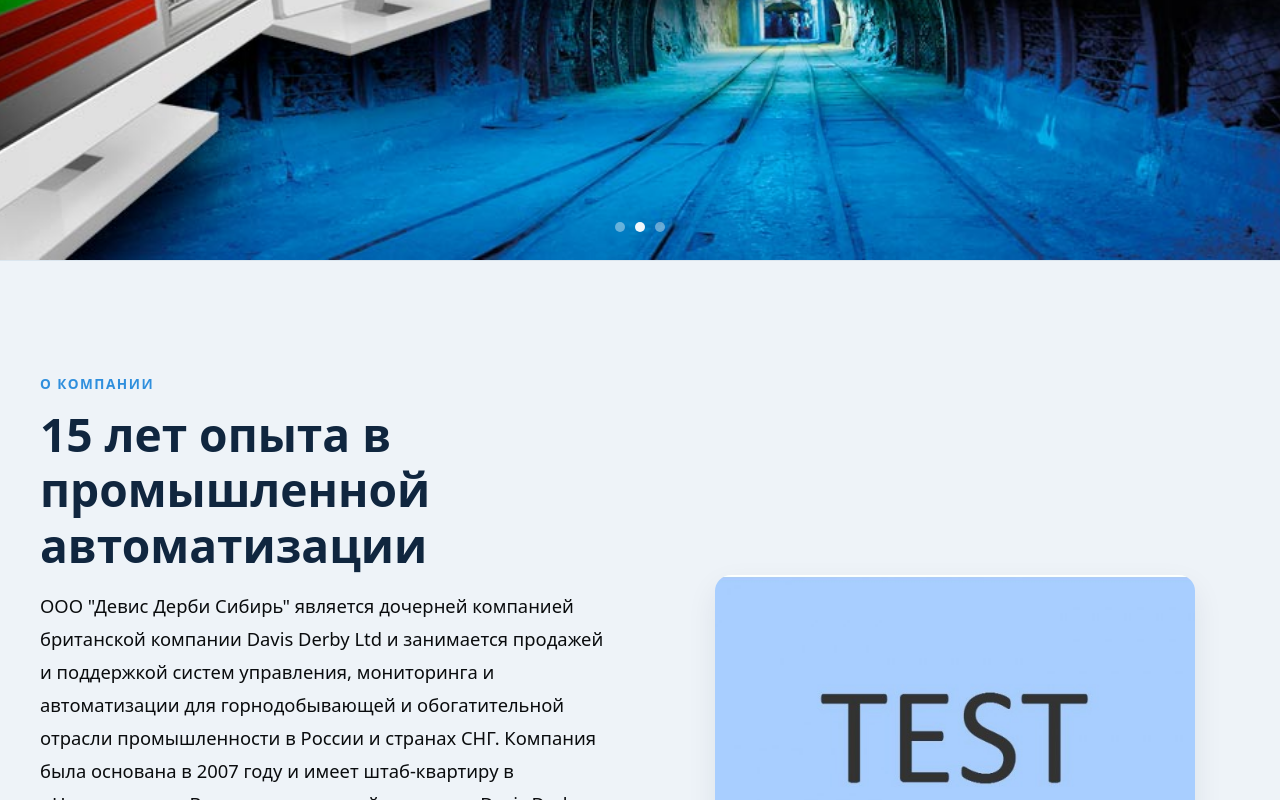
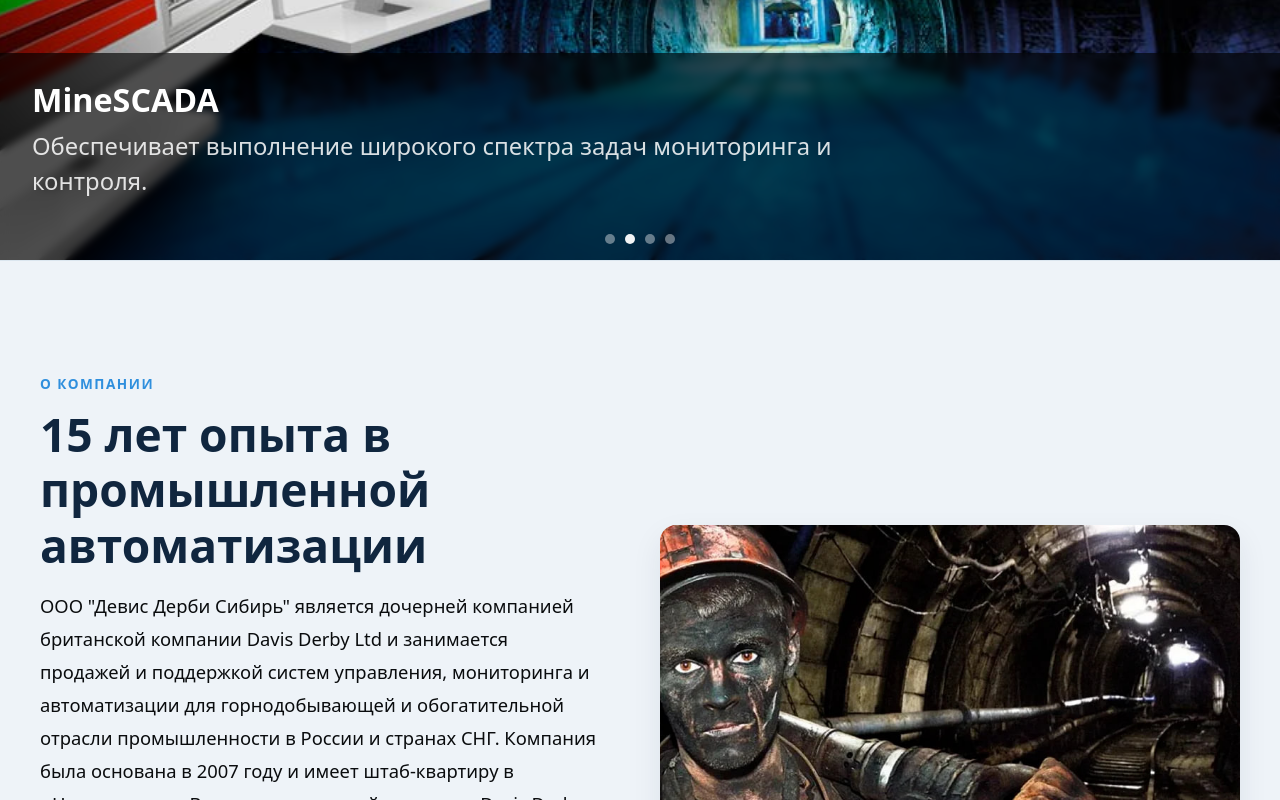
Before and after one commit to dm0n9/ddssite, a Next.js app: page / in a window 1280 px wide. Shown: the part 1360-2160 px from the top of the page. Built offline with nearby package versions, Linux system fonts and the light colour scheme.

Commit message:
my latest commit

```diff
--- a/app/Carousel/Carousel.tsx
+++ b/app/Carousel/Carousel.tsx
@@ -13,14 +13,9 @@
   const [activeIndex, setActiveIndex] = useState(hasMultipleSlides ? 1 : 0);
   const [withTransition, setWithTransition] = useState(true);
 
-  // Ref-флаг вместо ещё одного state — не даёт пользователю "сломать" слайдер,
-  // кликая по стрелкам быстрее, чем идёт анимация (иначе индекс уезжает за
-  // пределы массива клонов и лента дёргается/пустеет).
   const isAnimatingRef = useRef(false);
   const autoplayRef = useRef<ReturnType<typeof setInterval> | null>(null);
 
-  // Клоны первого/последнего слайда по краям — классический приём для
-  // бесконечной карусели без "прыжка" в момент возврата к началу.
   const slides = useMemo(() => {
     if (!hasMultipleSlides) return cardDetails;
     const firstSlide = cardDetails[0];
@@ -48,8 +43,6 @@
     autoplayRef.current = setInterval(goToNextSlide, AUTO_PLAY_TIME);
   }, [goToNextSlide, hasMultipleSlides]);
 
-  // Автоплей — перезапускается после ручного клика, чтобы слайд не
-  // "перескакивал" почти сразу после того, как пользователь сам его выбрал.
   useEffect(() => {
     resetAutoplay();
     return () => {
@@ -126,14 +119,12 @@
             key={`${card.id}-${index}`}
             style={{
               position: "relative",
-              // flex: "0 0 100%" вместо width: "100%" — гарантирует, что
-              // каждый слайд занимает ровно ширину контейнера и не сжимается,
-              // сколько бы слайдов ни было в массиве.
               flex: "0 0 100%",
               maxWidth: "100%",
               height: "100%",
             }}
           >
+            {/* Картинка слайда */}
             <Image
               src={card.imgUrl}
               alt={card.alt || "slide"}
@@ -142,10 +133,53 @@
               style={{ objectFit: "cover" }}
               priority={index === 1}
             />
+
+            {/*  ТЕКСТОВЫЙ ОВЕРЛЕЙ ПОВЕРХ ИЗОБРАЖЕНИЯ  */}
+            <div
+              style={{
+                position: "absolute",
+                bottom: 0,
+                left: 0,
+                width: "100%", // На всю ширину/длину слайда
+                backgroundColor: "rgba(0, 0, 0, 0.65)", // Полупрозрачный черный фон
+                backdropFilter: "blur(4px)", // Легкий стильный эффект размытия под текстом
+                padding: "24px 32px 60px 32px", // Отступ снизу увеличен (60px), чтобы точки пагинации не перекрывали текст
+                boxSizing: "border-box",
+                color: "#ffffff",
+                zIndex: 1, // Поверх картинки
+              }}
+            >
+              {card.title && (
+                <h3
+                  style={{
+                    margin: "0 0 8px 0",
+                    fontSize: "1.9rem",
+                    fontWeight: 600,
+                    color: "#ffffff",
+                  }}
+                >
+                  {card.title}
+                </h3>
+              )}
+              {card.description && (
+                <p
+                  style={{
+                    margin: 0,
+                    fontSize: "1.4rem",
+                    lineHeight: 1.5,
+                    color: "rgba(255, 255, 255, 0.85)",
+                    maxWidth: "800px", // Чтобы слишком длинный текст красиво оборачивался
+                  }}
+                >
+                  {card.description}
+                </p>
+              )}
+            </div>
           </div>
         ))}
       </div>
 
+      {/* Кнопки навигации и точки */}
       {hasMultipleSlides && (
         <>
           <button
@@ -166,7 +200,7 @@
               cursor: "pointer",
               fontSize: "28px",
               lineHeight: "48px",
-              zIndex: 2,
+              zIndex: 3, // Подняли zIndex, чтобы кнопки навигации были выше текстового блока
             }}
           >
             &lsaquo;
@@ -190,7 +224,7 @@
               cursor: "pointer",
               fontSize: "28px",
               lineHeight: "48px",
-              zIndex: 2,
+              zIndex: 3,
             }}
           >
             &rsaquo;
@@ -201,11 +235,11 @@
             style={{
               position: "absolute",
               left: "50%",
-              bottom: "28px",
+              bottom: "16px",
               display: "flex",
               gap: "10px",
               transform: "translateX(-50%)",
-              zIndex: 2,
+              zIndex: 3, // Точки пагинации поверх текстового оверлея
             }}
           >
             {cardDetails.map((card, index) => (
--- a/app/Carousel/carouselConfig.js
+++ b/app/Carousel/carouselConfig.js
@@ -3,17 +3,30 @@
     id: 1,
     imgUrl: "/carousel/minewatchslider.jpg",
     alt: "Описание первого слайда",
+   title: "MineWatch", // 👈 Новое поле
+    description: "Задачи эфективной добычи и высокого уровня безопасности всегда были приоритетными для Davis Derby. Мы используем передовые технологии для разработки производства систем.", // 👈 Новое поле
   },
   {
     id: 2,
     imgUrl: "/carousel/minescadasoftware.jpg",
     alt: "Описание второго слайда",
+    title: "MineSCADA",
+    description: "Обеспечивает выполнение широкого спектра задач мониторинга и контроля.",
   },
   {
     id: 3,
     imgUrl: "/carousel/stedfast1.jpg",
     alt: "Описание третьего слайда",
+    title: "StedFAST",
+    description: "Комплекс защит для обеспечения безопасности при эксплуатации конвейерного транспорта. Датчики контроля схода и порыва, приближения и контроля проскальзывания ленточного полотна.",
   },
+  {
+    id: 4,
+    imgUrl: "/carousel/montagehomepage2.jpg",
+    alt: "Описание третьего слайда",
+    title: "Safety In Automation",
+    description: "Мы являемся специализированной организацией, обслуживающей перерабатывающие и добывающие отрасли промышленности,в области автоматизации, обеспечивающей эффективность и безопасность в первую очередь.",
+  }
 ];
 
 export default cardDetails;
--- a/app/Home.module.css
+++ b/app/Home.module.css
@@ -105,7 +105,7 @@
   display: flex;
   align-items: center;
   position: relative;
-  background-image: linear-gradient(180deg, rgba(16, 38, 63, 0.82) 0%, rgba(16, 38, 63, 0.9) 100%), url('/test.jpg');
+  background-image: linear-gradient(180deg, rgba(16, 38, 63, 0.82) 0%, rgba(16, 38, 63, 0.9) 100%), url('/photo_2026-07-21_14-00-35.jpg');
   background-size: cover;
   background-position: center;
 }
--- a/app/contacts/page.js
+++ b/app/contacts/page.js
@@ -57,7 +57,7 @@
             <h2 className={styles.mapTitle}>Мы на карте</h2>
             <div className={styles.mapContainer}>
               <iframe
-                /* ЗАМЕНИ ССЫЛКУ НИЖЕ НА СВОЙ СГЕНЕРИРОВАННЫЙ СРЦ ИЗ 2ГИС */
+
                 src="https://widgets.2gis.com/widget?type=firms&options=%7B%22pos%22%3A%7B%22lat%22%3A55.755814%2C%22lon%22%3A37.617635%2C%22zoom%22%3A16%7D%2C%22id%22%3A%2270000001025623916%22%7D"
                 width="100%"
                 height="100%"
@@ -69,7 +69,7 @@
             </div>
           </div>
 
-          {/* Никаких кавычек в стилях! Кнопка возврата на главную */}
+          {/*Кнопка возврата на главную */}
           <div className={styles.buttonWrapper}>
             <Link href="/" className={styles.btnHome}>
               Вернуться на главную
--- a/app/page.tsx
+++ b/app/page.tsx
@@ -91,9 +91,9 @@
 
               <div className={styles.aboutImageWrapper}>
                 <Image
-                  src="/test.jpg"
-                  width={480}
-                  height={340}
+                  src="/photo_2026-07-21_14-00-35.jpg"
+                  width={580}
+                  height={440}
                   alt="О компании DDS"
                   className={styles.aboutImg}
                 />
@@ -124,7 +124,7 @@
                     </div>
                     <h3 className={styles.card_title}>Газоанализатор</h3>
                   </div>
-                  <Link href="#more" className={styles.btn_more_full}>Подробнее</Link>
+                  <Link href="http://localhost:3000/minewatch?product=sga" className={styles.btn_more_full}>Подробнее</Link>
                 </div>
 
                 <div className={styles.card_item}>
@@ -134,7 +134,7 @@
                     </div>
                     <h3 className={styles.card_title}>Планшет</h3>
                   </div>
-                  <Link href="#more" className={styles.btn_more_full}>Подробнее</Link>
+                  <Link href="http://localhost:3000/minewatch?product=tablet" className={styles.btn_more_full}>Подробнее</Link>
                 </div>
 
                 <div className={styles.card_item}>
@@ -144,27 +144,27 @@
                     </div>
                     <h3 className={styles.card_title}>Расходометр</h3>
                   </div>
-                  <Link href="#more" className={styles.btn_more_full}>Подробнее</Link>
+                  <Link href="http://localhost:3000/minewatch?product=flowmeter" className={styles.btn_more_full}>Подробнее</Link>
                 </div>
 
                 <div className={styles.card_item}>
                   <div className={styles.card_top_info}>
                     <div className={styles.card_image}>
-                      <img src="https://placehold.co/300x200/0d233a/ffffff?text=Изображение+4" alt="Товар 4" />
+                      <img src="/products/shep_01.png" alt="Товар 4" />
                     </div>
-                    <h3 className={styles.card_title}>Товар 4</h3>
+                    <h3 className={styles.card_title}>ШЭП-01</h3>
                   </div>
-                  <Link href="#more" className={styles.btn_more_full}>Подробнее</Link>
+                  <Link href="http://localhost:3000/minewatch?product=shep-01" className={styles.btn_more_full}>Подробнее</Link>
                 </div>
 
                 <div className={styles.card_item}>
                   <div className={styles.card_top_info}>
                     <div className={styles.card_image}>
-                      <img src="https://placehold.co/300x200/0d233a/ffffff?text=Изображение+5" alt="Товар 5" />
+                      <img src="/products/wipan_1.jpg" alt="Товар 5" />
                     </div>
-                    <h3 className={styles.card_title}>Товар 5</h3>
+                    <h3 className={styles.card_title}>WiPAN</h3>
                   </div>
-                  <Link href="#more" className={styles.btn_more_full}>Подробнее</Link>
+                  <Link href="http://localhost:3000/minewatch?product=wipan" className={styles.btn_more_full}>Подробнее</Link>
                 </div>
 
               </div>
```
Also changed, not shown: public/carousel/montagehomepage2.jpg (added), public/photo_2026-07-21_14-00-35.jpg (added).
